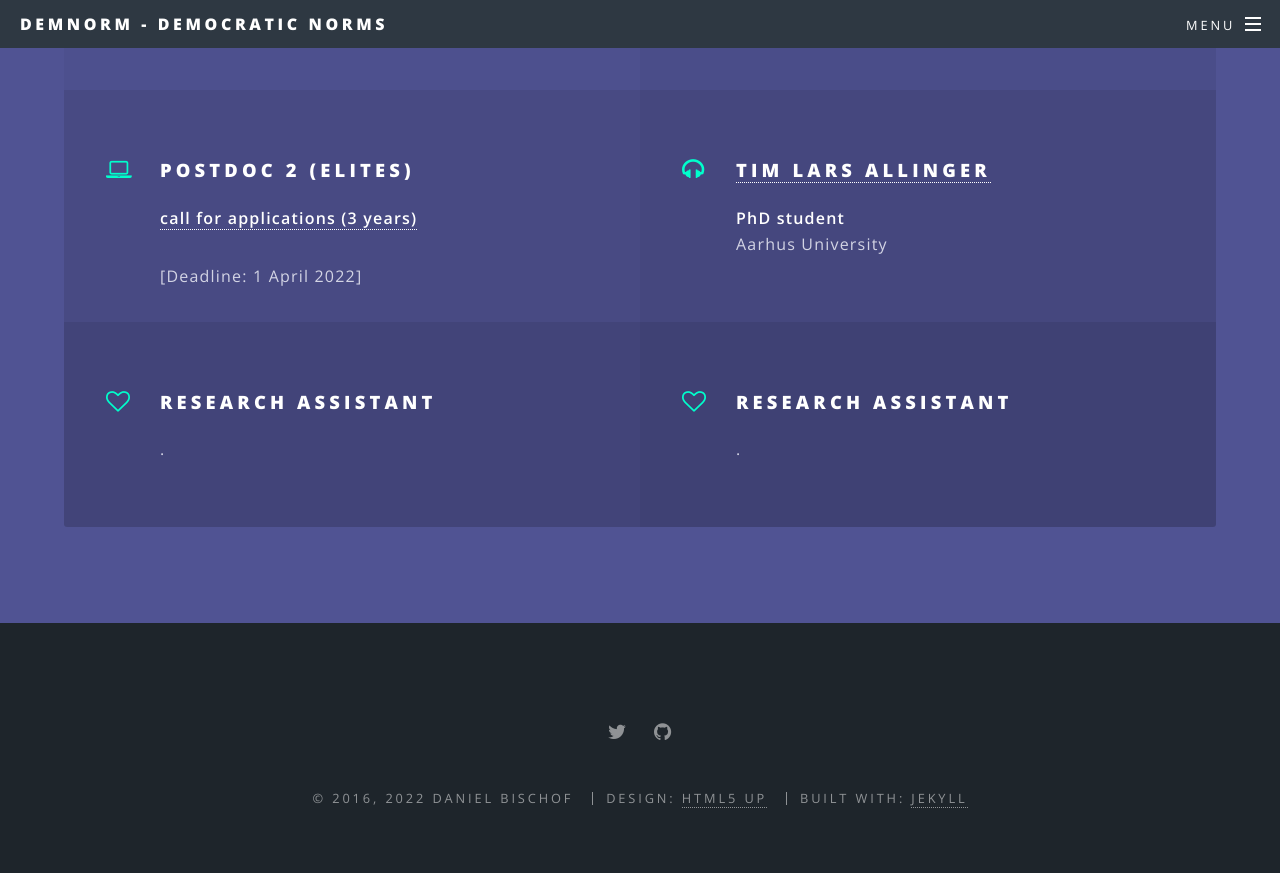
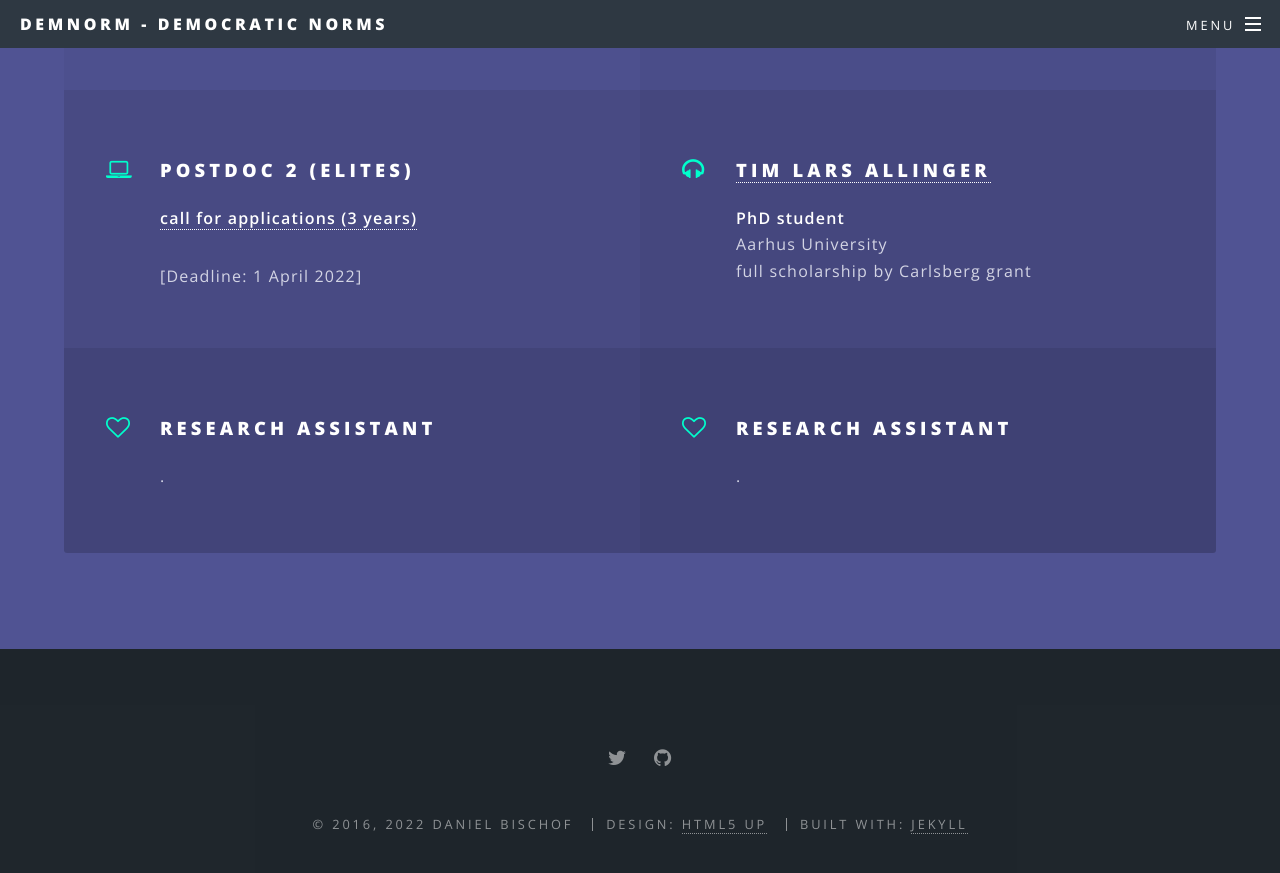
Before and after one commit to demnorm/demnorm.github.io, a Jekyll site: the page built from index.html, in a window 1280 px wide and 900 px high, scrolled down 3614 px. Shown: the top 873 px of the window. Built offline with Jekyll 4.4.1, drawn with Linux system fonts in a browser that asks for light colours.

Commit message:
Update index.html

```diff
--- a/index.html
+++ b/index.html
@@ -80,7 +80,7 @@ layout: landing
 								</li>
 								<li class="icon fa-headphones">
 									<h3> <a href="https://twitter.com/tim_allinger" target="_blank">Tim Lars Allinger</a> </h3>
-									<p><b>PhD student</b> <br /> Aarhus University </p>
+									<p><b>PhD student</b> <br /> Aarhus University <br /> full scholarship by Carlsberg grant</p>
 								</li>
 								<li class="icon fa-heart-o">
 									<h3>Research Assistant</h3>
```
